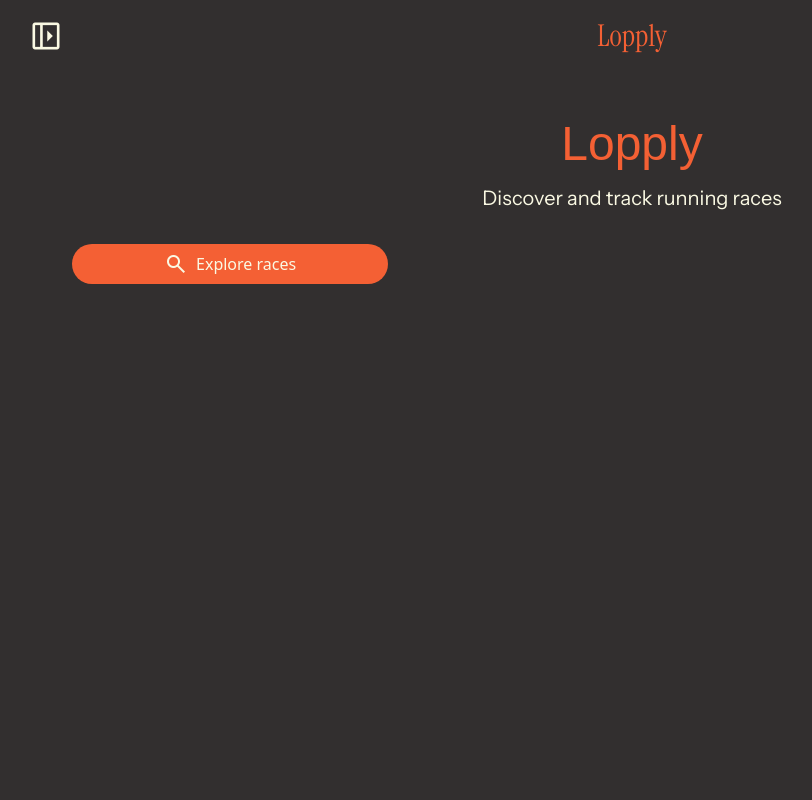
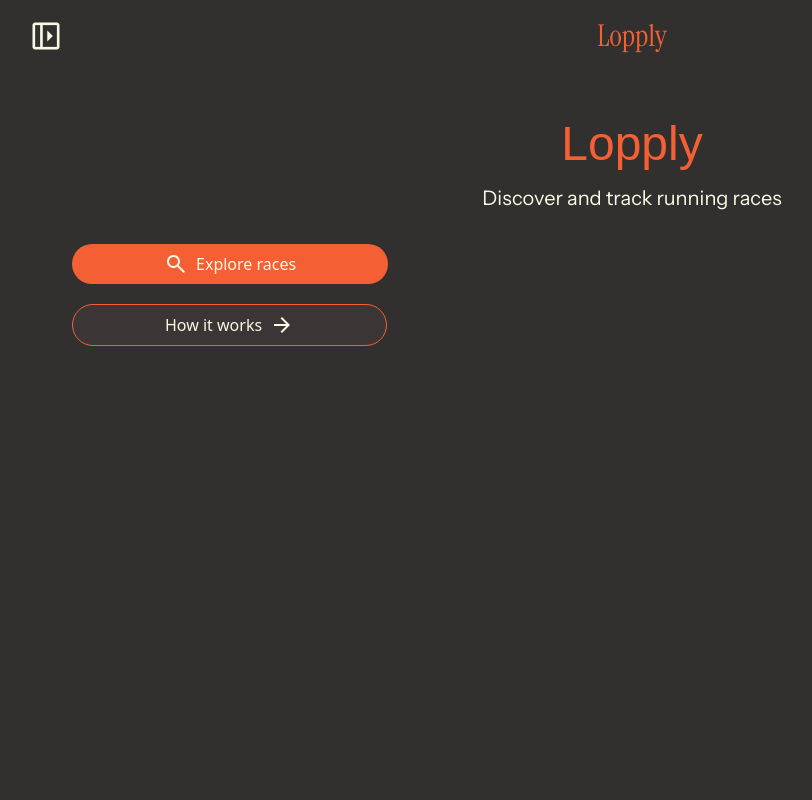
Before and after one commit to ellinorjohansson/Lopply, a Next.js app: page / in a window 1280 px wide. Shown: the top 800 px of the page, without its empty margins (8-820 px from the left). Built offline with nearby package versions, Linux system fonts and the light colour scheme; a web font is replaced by a local one.

Commit message:
✨(feature): added accent button

```diff
--- a/src/app/page.tsx
+++ b/src/app/page.tsx
@@ -1,3 +1,4 @@
+import AccentButton from "@/common/components/buttons/AccentButton";
 import PrimaryButton from "@/common/components/buttons/PrimaryButton";
 import { useTranslation } from "@/common/hooks/useTranslation";
 import Link from "next/link";
@@ -20,6 +21,13 @@ export default function Home() {
               icon="search"
               size="medium" />
           </Link>
+          <div className="mt-5">
+            <AccentButton
+              text="How it works"
+              icon="arrow_forward"
+              size="medium"
+            />
+          </div>
         </div>
       </main>
     </div>
--- /dev/null
+++ b/src/common/components/buttons/AccentButton.tsx
@@ -0,0 +1,30 @@
+"use client";
+
+export interface AccentButtonProps {
+    text: string;
+    icon: string;
+    size: "small" | "medium" | "large";
+}
+
+const AccentButton = ({ text, icon, size = "medium" }: AccentButtonProps) => {
+
+    const sizeClasses = {
+        small: "py-2 px-4 text-sm",
+        medium: "py-2 px-23 text-base",
+        large: "py-2 px-60 text-base"
+    }[size];
+
+    return (
+        <button
+            className={`${sizeClasses} font-sans flex items-center cursor-pointer bg-secondary border border-primaryaccent text-secondaryaccent rounded-3xl hover:brightness-90 transition`}
+        >
+
+            {text}
+            <span className="material-symbols-outlined ml-2">
+                {icon}
+            </span>
+        </button>
+    );
+}
+
+export default AccentButton;
```
